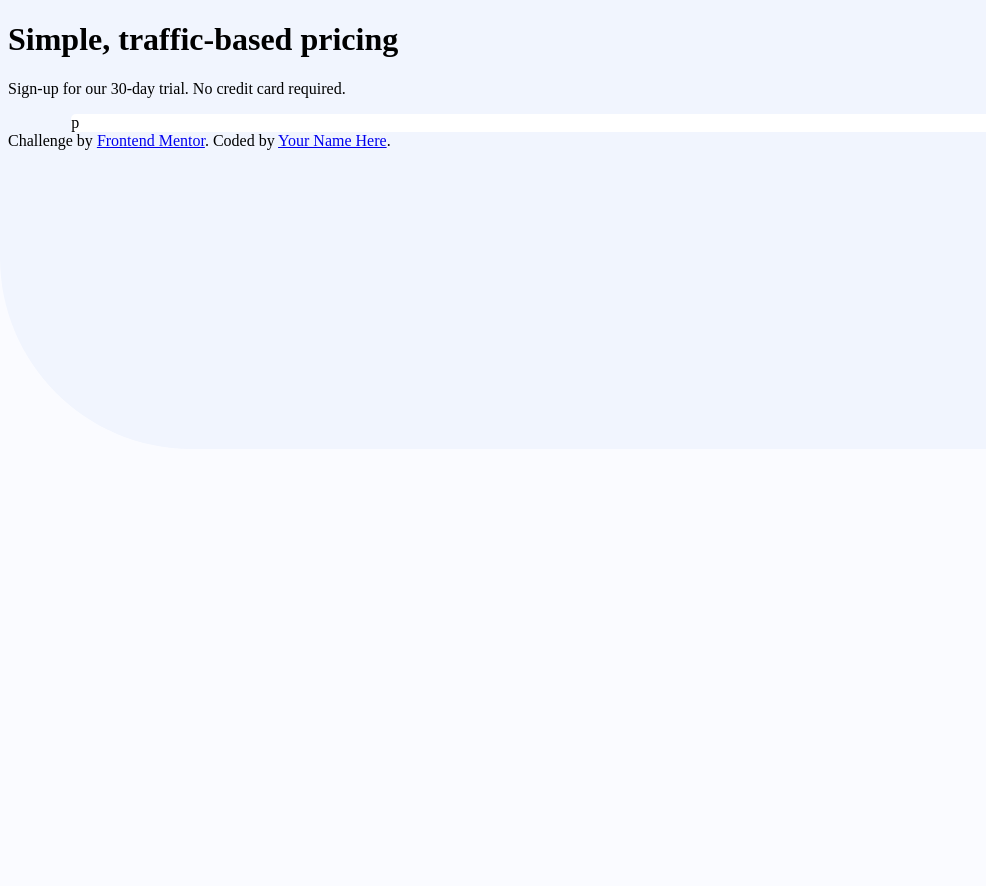
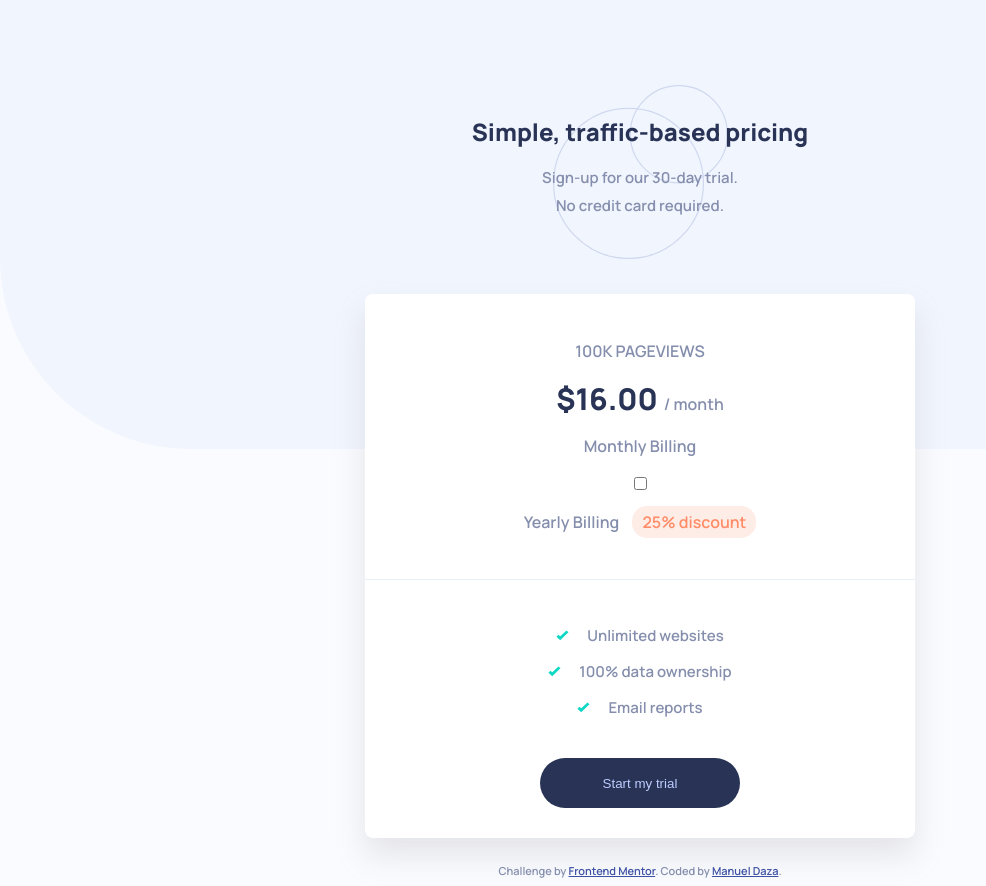
Before and after one commit to ManuelD10/Interactive-pricing-component, a plain HTML site: page index.html in a window 1280 px wide. Shown: the whole page, without its empty margins (0-986 px from the left). Before the commit the page ends 800 px from the top, so only its background shows below. Drawn offline with Linux system fonts and the light colour scheme.

Commit message:
Estructura base casi terminada

```diff
--- a/index.html
+++ b/index.html
@@ -5,7 +5,10 @@
     <meta charset="UTF-8">
     <meta http-equiv="X-UA-Compatible" content="IE=edge">
     <meta name="viewport" content="width=device-width, initial-scale=1.0">
+    <link rel="preconnect" href="https://fonts.gstatic.com">
+    <link href="https://fonts.googleapis.com/css2?family=Manrope:wght@600;800&display=swap" rel="stylesheet">
     <link rel="stylesheet" href="resources/css/style.css">
+    <link rel="icon" type="image/png" sizes="32x32" href="resources/images/favicon-32x32.png">
     <title>Frontend Mentor | Interactive pricing component</title>
 </head>
 
@@ -13,12 +16,49 @@
 
     <header>
         <h1>Simple, traffic-based pricing</h1>
-        <p>Sign-up for our 30-day trial. No credit card required. </p>
+        <p>Sign-up for our 30-day trial.<br> No credit card required. </p>
     </header>
 
     <main>
-        <section>
-            p
+        <section class="ctn-card">
+            <p>100K PAGEVIEWS</p>
+            <div id="sliderBar"></div>
+            <p class="month-value">
+                <span>
+                    $16.00
+                </span> / month
+            </p>
+            <div>
+                <p>
+                    Monthly Billing
+                </p>
+                <label class="switch">
+                    <input type="checkbox">
+                    <span class="slider round"></span>
+                  </label>
+                <p class="discount">
+                    Yearly Billing
+                    <span class="span-discount">25%<span> discount</span></span>
+                </p>
+            </div>
+        </section>
+
+        <section class="ctn-card-bottom">
+            <p>
+                <span>
+                    <img width="13px" src="resources/images/icon-check.svg" alt="">
+                </span> Unlimited websites
+            </p>
+            <p>
+                <span>
+                    <img width="13px" src="resources/images/icon-check.svg" alt="">
+                </span> 100% data ownership</p>
+            <p>
+                <span>
+                    <img width="13px" src="resources/images/icon-check.svg" alt="">
+                </span> Email reports
+            </p>
+            <button class="btn-principal">Start my trial</button>
         </section>
     </main>
 
@@ -26,7 +66,7 @@
 
     <footer>
         <div class="attribution">
-            Challenge by <a href="https://www.frontendmentor.io?ref=challenge" target="_blank">Frontend Mentor</a>. Coded by <a href="#">Your Name Here</a>.
+            Challenge by <a href="https://www.frontendmentor.io/challenges/interactive-pricing-component-t0m8PIyY8" target="_blank">Frontend Mentor</a>. Coded by <a href="#">Manuel Daza</a>.
         </div>
     </footer>
 </body>
--- a/resources/sass/partials/_layout.scss
+++ b/resources/sass/partials/_layout.scss
@@ -2,12 +2,107 @@ body {
     background-color: $VeryPaleBlue;
     background-image: url(../images/bg-pattern.svg);
     background-repeat: no-repeat;
+    font-family: $font;
+    color: $GrayishBlue;
+}
+
+header {
+    background-image: url(../images/pattern-circles.svg);
+    background-repeat: no-repeat;
+    background-position: center;
+    background-size: contain;
+    margin-bottom: 35px;
+    margin-top: 85px;
+    text-align: center;
+    padding-bottom: 24px;
+    padding-top: 14px;
+    h1 {
+        font-size: 24px;
+        color: $DarkDesaturatedBlue;
+    }
+    p {
+        width: 250px;
+        margin-left: auto;
+        margin-right: auto;
+        font-size: 15px;
+        line-height: 28px;
+    }
 }
 
 main {
     background: $White;
-    border-radius: 5px;
+    border-radius: 8px;
+    box-shadow: 0px 18px 30px #a4a4a43d;
     margin-left: auto;
     margin-right: auto;
+    margin-bottom: 25px;
     width: 90%;
 }
+
+.ctn-card {
+    padding-bottom: 30px;
+    padding-top: 30px;
+    text-align: center;
+    font-weight: 600;
+}
+
+.month-value span {
+    font-size: 30px;
+    font-weight: 800;
+    color: $DarkDesaturatedBlue;
+}
+
+.span-discount {
+    background-color: $LightGrayishRed;
+    color: $LightRed;
+    padding: 5px 10px;
+    margin-left: 10px;
+    border-radius: 15px;
+    span {
+        display: none;
+    }
+}
+
+.ctn-card-bottom {
+    border-top: 1px solid $LightGrayishBlue;
+    text-align: center;
+    font-size: 15px;
+    padding-bottom: 30px;
+    padding-top: 30px;
+    p span {
+        margin-right: 15px;
+    }
+}
+
+.btn-principal {
+    background-color: $DarkDesaturatedBlue;
+    color: $PaleBlue;
+    cursor: pointer;
+    padding: 10px 25px;
+    width: 200px;
+    height: 50px;
+    border-radius: 50px;
+    border: 0px;
+    margin-top: 25px;
+}
+
+// Attribution
+.attribution {
+    font-size: 11px;
+    text-align: center;
+}
+
+.attribution a {
+    color: hsl(228, 45%, 44%);
+}
+
+@include small {
+    main {
+        width: 550px;
+    }
+    .span-discount {
+        span {
+            display: inline;
+        }
+    }
+}
--- /dev/null
+++ b/resources/sass/partials/_mixins.scss
@@ -0,0 +1,17 @@
+@mixin small {
+    @media only screen and (min-width: 600px) {
+        @content;
+    }
+}
+
+@mixin medium {
+    @media only screen and (min-width: 1024px) {
+        @content;
+    }
+}
+
+@mixin large {
+    @media only screen and (min-width: 1440px) {
+        @content;
+    }
+}
--- a/resources/sass/partials/_variables.scss
+++ b/resources/sass/partials/_variables.scss
@@ -11,3 +11,6 @@ $LightGrayishBlue: hsl(224, 65%, 95%);
 $LightGrayishBlue2:hsl(223, 50%, 87%);
 $GrayishBlue:hsl(225, 20%, 60%);
 $DarkDesaturatedBlue: hsl(227, 35%, 25%);
+// Font
+$font: 'Manrope',
+sans-serif;
--- a/resources/sass/style.scss
+++ b/resources/sass/style.scss
@@ -1,4 +1,5 @@
 // Partials
 @import "partials/variables";
 //Layout
+@import "partials/mixins";
 @import "partials/layout";
```
Also changed, not shown: resources/css/style.css, 1 other file.
